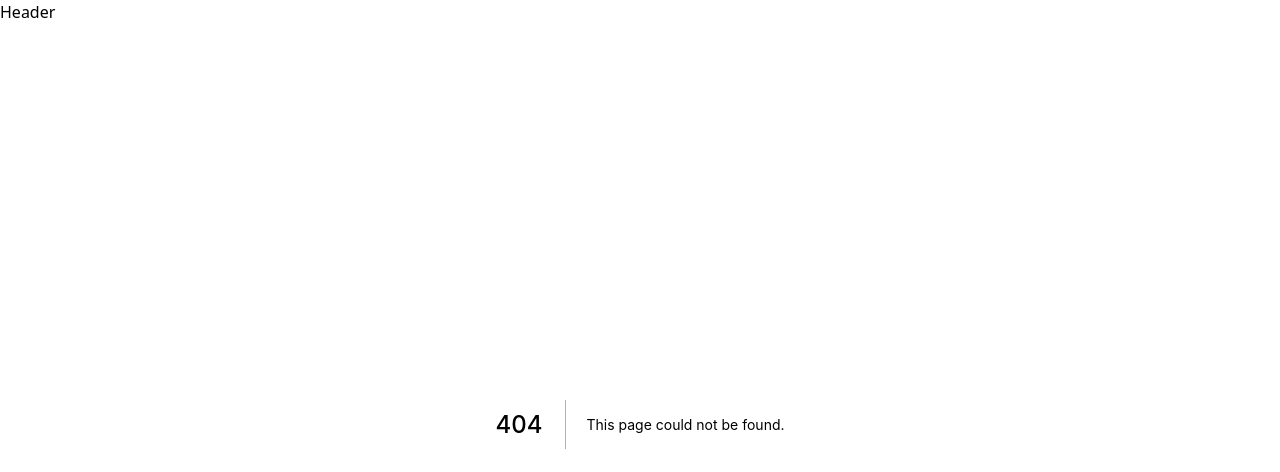
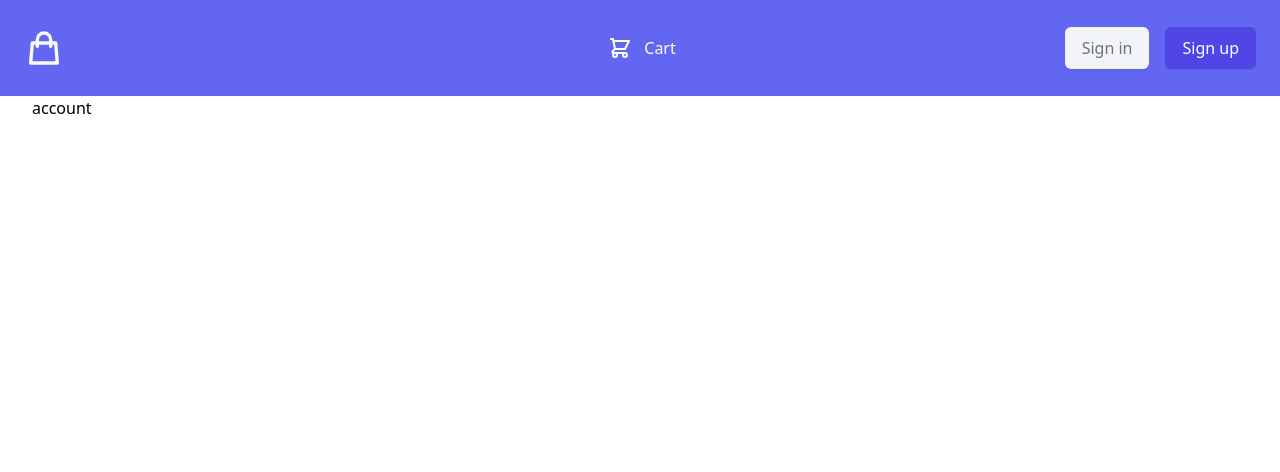
Before and after one commit to denis-rim/mern-ecomm, a Next.js app: page /account in a window 1280 px wide. Before the commit this address had no page. Shown: the top 472 px of the page. Built offline with nearby package versions, Linux system fonts and the light colour scheme; a web font is replaced by a local one.

Commit message:
Header component

```diff
--- a/components/_App/Header.js
+++ b/components/_App/Header.js
@@ -1,5 +1,204 @@
+import { Fragment } from "react";
+import Link from "next/link";
+import { Popover, Transition } from "@headlessui/react";
+import {
+  MenuIcon,
+  XIcon,
+  ShoppingCartIcon,
+  PlusIcon,
+  UserIcon,
+  ShoppingBagIcon,
+} from "@heroicons/react/outline";
+
+const headerButtons = [
+  {
+    name: "Create",
+    href: "/create",
+    icon: PlusIcon,
+  },
+  {
+    name: "Account",
+    href: "/account",
+    icon: UserIcon,
+  },
+  {
+    name: "Cart",
+    href: "/cart",
+    icon: ShoppingCartIcon,
+  },
+];
+
 function Header() {
-  return <>Header</>
+  const user = false;
+  const admin = false;
+
+  return (
+    <Popover className="relative bg-indigo-500">
+      <div className="flex justify-between items-center px-4 py-6 sm:px-6 md:justify-start md:space-x-10">
+        <div className="flex justify-start lg:w-0 lg:flex-1">
+          <Link href="/">
+            <a className="h-8 w-auto sm:h-10">
+              <span className="sr-only">React Reserve</span>
+              <ShoppingBagIcon className="h-10 w-10 text-gray-50" />
+            </a>
+          </Link>
+        </div>
+
+        <div className="-mr-2 -my-2 md:hidden">
+          <Popover.Button className="bg-white rounded-md p-2 inline-flex items-center justify-center text-gray-400 hover:text-gray-500 hover:bg-gray-100 focus:outline-none focus:ring-2 focus:ring-inset focus:ring-indigo-500">
+            <span className="sr-only">Open menu</span>
+            <MenuIcon className="h-6 w-6" aria-hidden="true" />
+          </Popover.Button>
+        </div>
+
+        <div className="hidden md:flex space-x-10">
+          <div className="relative flex gap-6 px-5 py-6 sm:gap-8 sm:p-2">
+            {user ? (
+              <>
+                {admin && (
+                  <Link href="/create">
+                    <a className="-m-1 p-1 flex items-start rounded-md bg-indigo-500 text-white hover:bg-indigo-400">
+                      <div className="flex items-center justify-center ">
+                        <div className="flex-shrink-0 flex items-center justify-center h-10 w-10  sm:h-8 sm:w-8">
+                          <PlusIcon className="h-6 w-6" aria-hidden="true" />
+                        </div>
+                        <div className="ml-2">
+                          <p className="text-base font-medium">Create</p>
+                        </div>
+                      </div>
+                    </a>
+                  </Link>
+                )}
+                <Link href="/account">
+                  <a className="-m-1 p-1 flex items-start rounded-md bg-indigo-500 text-white hover:bg-indigo-400">
+                    <div className="flex items-center justify-center ">
+                      <div className="flex-shrink-0 flex items-center justify-center h-10 w-10  sm:h-8 sm:w-8">
+                        <UserIcon className="h-6 w-6" aria-hidden="true" />
+                      </div>
+                      <div className="ml-2">
+                        <p className="text-base font-medium">Account</p>
+                      </div>
+                    </div>
+                  </a>
+                </Link>
+              </>
+            ) : null}
+
+            <Link href="/cart">
+              <a className="-m-1 p-1 flex items-start rounded-md bg-indigo-500 text-white hover:bg-indigo-400">
+                <div className="flex items-center justify-center ">
+                  <div className="flex-shrink-0 flex items-center justify-center h-10 w-10  sm:h-8 sm:w-8">
+                    <ShoppingCartIcon className="h-6 w-6" aria-hidden="true" />
+                  </div>
+                  <div className="ml-2">
+                    <p className="text-base font-medium">Cart</p>
+                  </div>
+                </div>
+              </a>
+            </Link>
+          </div>
+        </div>
+
+        <div className="hidden md:flex items-center justify-end md:flex-1 lg:w-0">
+          {!user ? (
+            <>
+              <Link href="/">
+                <a className="text-gray-500 ml-4 whitespace-nowrap inline-flex items-center justify-center px-4 py-2 border border-transparent rounded-md shadow-sm text-base font-medium text-white bg-gray-100 hover:bg-gray-300">
+                  Sign in
+                </a>
+              </Link>
+              <Link href="/">
+                <a className="ml-4 whitespace-nowrap inline-flex items-center justify-center px-4 py-2 border border-transparent rounded-md shadow-sm text-base font-medium text-white bg-indigo-600 hover:bg-indigo-700">
+                  Sign up
+                </a>
+              </Link>
+            </>
+          ) : (
+            <Link href="/">
+              <a className="ml-4 whitespace-nowrap inline-flex items-center justify-center px-4 py-2 border border-transparent rounded-md shadow-sm text-base font-medium text-white bg-indigo-600 hover:bg-indigo-700">
+                Log out
+              </a>
+            </Link>
+          )}
+        </div>
+      </div>
+
+      <Transition
+        as={Fragment}
+        enter="duration-200 ease-out"
+        enterFrom="opacity-0 scale-95"
+        enterTo="opacity-100 scale-100"
+        leave="duration-100 ease-in"
+        leaveFrom="opacity-100 scale-100"
+        leaveTo="opacity-0 scale-95"
+      >
+        <Popover.Panel
+          focus
+          className="absolute top-0 inset-x-0 p-2 transition transform origin-top-right md:hidden"
+        >
+          <div className="rounded-lg shadow-lg ring-1 ring-black ring-opacity-5 bg-white divide-y-2 divide-gray-50">
+            <div className="pt-5 pb-6 px-5">
+              <div className="flex items-center justify-between">
+                <div>
+                  <img
+                    className="h-8 w-auto"
+                    src="https://tailwindui.com/img/logos/workflow-mark-indigo-600.svg"
+                    alt="Workflow"
+                  />
+                </div>
+                <div className="-mr-2">
+                  <Popover.Button className="bg-white rounded-md p-2 inline-flex items-center justify-center text-gray-400 hover:text-gray-500 hover:bg-gray-100 focus:outline-none focus:ring-2 focus:ring-inset focus:ring-indigo-500">
+                    <span className="sr-only">Close menu</span>
+                    <XIcon className="h-6 w-6" aria-hidden="true" />
+                  </Popover.Button>
+                </div>
+              </div>
+              <div className="mt-6">
+                <nav className="grid grid-cols-1 gap-7">
+                  {headerButtons.map((item) => (
+                    <a
+                      key={item.name}
+                      href={item.href}
+                      className="-m-3 p-3 flex items-center rounded-lg hover:bg-gray-50"
+                    >
+                      <div className="flex-shrink-0 flex items-center justify-center h-10 w-10 rounded-md bg-indigo-500 text-white">
+                        <item.icon className="h-6 w-6" aria-hidden="true" />
+                      </div>
+                      <div className="ml-4 text-base font-medium text-gray-900">
+                        {item.name}
+                      </div>
+                    </a>
+                  ))}
+                </nav>
+              </div>
+            </div>
+            <div className="py-6 px-5">
+              <div className="mt-6">
+                <a
+                  href="#"
+                  className="w-full flex items-center justify-center px-4 py-2 border border-transparent rounded-md shadow-sm text-base font-medium text-white bg-indigo-600 hover:bg-indigo-700"
+                >
+                  Log out
+                </a>
+                <a
+                  href="#"
+                  className="w-full flex items-center justify-center px-4 py-2 border border-transparent rounded-md shadow-sm text-base font-medium text-white bg-indigo-600 hover:bg-indigo-700"
+                >
+                  Sign up
+                </a>
+                <p className="mt-6 text-center text-base font-medium text-gray-500">
+                  Existing customer?{" "}
+                  <a href="#" className="text-indigo-600 hover:text-indigo-500">
+                    Sign in
+                  </a>
+                </p>
+              </div>
+            </div>
+          </div>
+        </Popover.Panel>
+      </Transition>
+    </Popover>
+  );
 }
 
-export default Header
+export default Header;
--- a/components/_App/Layout.js
+++ b/components/_App/Layout.js
@@ -1,7 +1,12 @@
 import Head from "next/head";
-
 import Header from "./Header";
 import HeadContent from "./HeadContent";
+
+function Container({ children }) {
+  return (
+    <div className="container mx-auto px-4 sm:px-6 lg:px-8">{children}</div>
+  );
+}
 
 function Layout({ children }) {
   return (
@@ -17,9 +22,3 @@ function Layout({ children }) {
 }
 
 export default Layout;
-
-function Container({ children }) {
-  return (
-    <div className="container mx-auto px-4 sm:px-6 lg:px-8">{children}</div>
-  );
-}
--- /dev/null
+++ b/pages/account.js
@@ -0,0 +1,5 @@
+function Account() {
+  return <>account</>;
+}
+
+export default Account;
--- /dev/null
+++ b/pages/cart.js
@@ -0,0 +1,5 @@
+function Cart() {
+  return <>cart</>;
+}
+
+export default Cart;
--- /dev/null
+++ b/pages/create.js
@@ -0,0 +1,5 @@
+function Create() {
+  return <>create</>;
+}
+
+export default Create;
```
